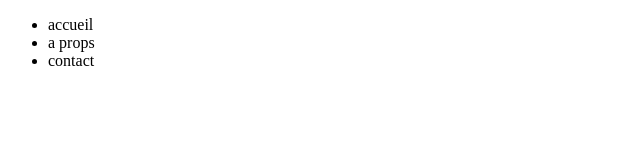
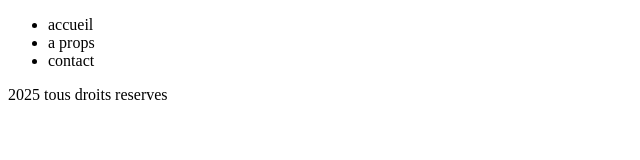
Before and after one commit to seifghozlani-commits/site_web, a plain HTML site: page index.html in a window 1280 px wide. Shown: the whole page, without its empty margins (0-640 px from the left). Drawn offline with Linux system fonts and the light colour scheme.

Commit message:
Modification du pied de page dans la branche principale

```diff
--- a/index.html
+++ b/index.html
@@ -13,5 +13,8 @@
             <li>contact</li>
         </ul>
     </nav>
+    <footer>
+        <p>2025 tous droits reserves</p>
+    </footer>
 </body>
 </html>
```
